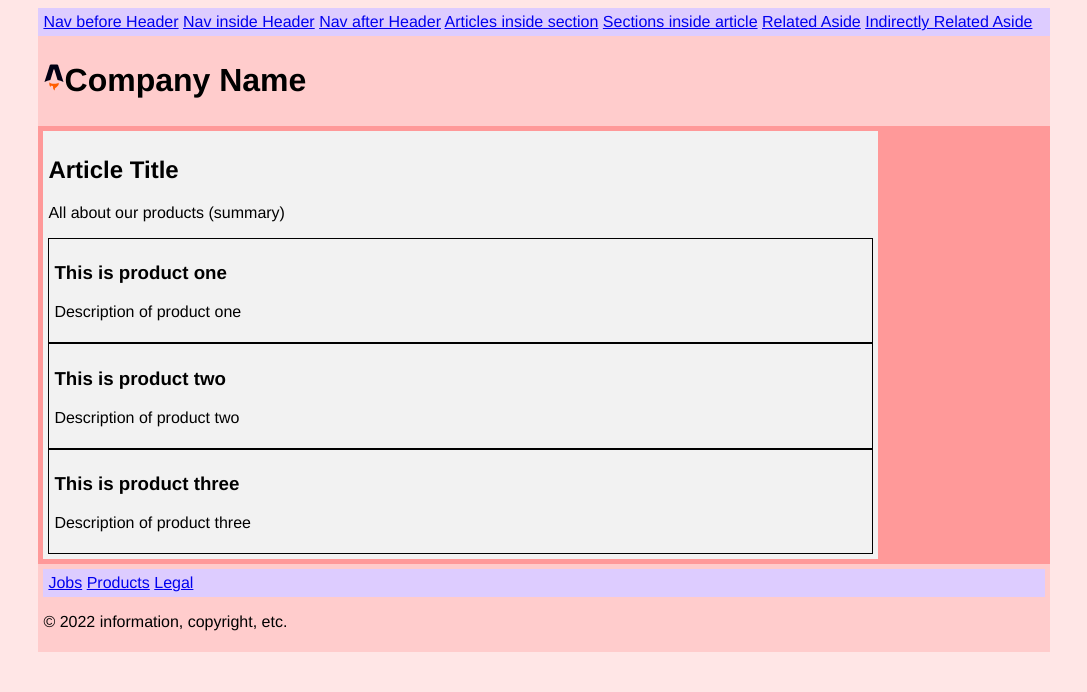
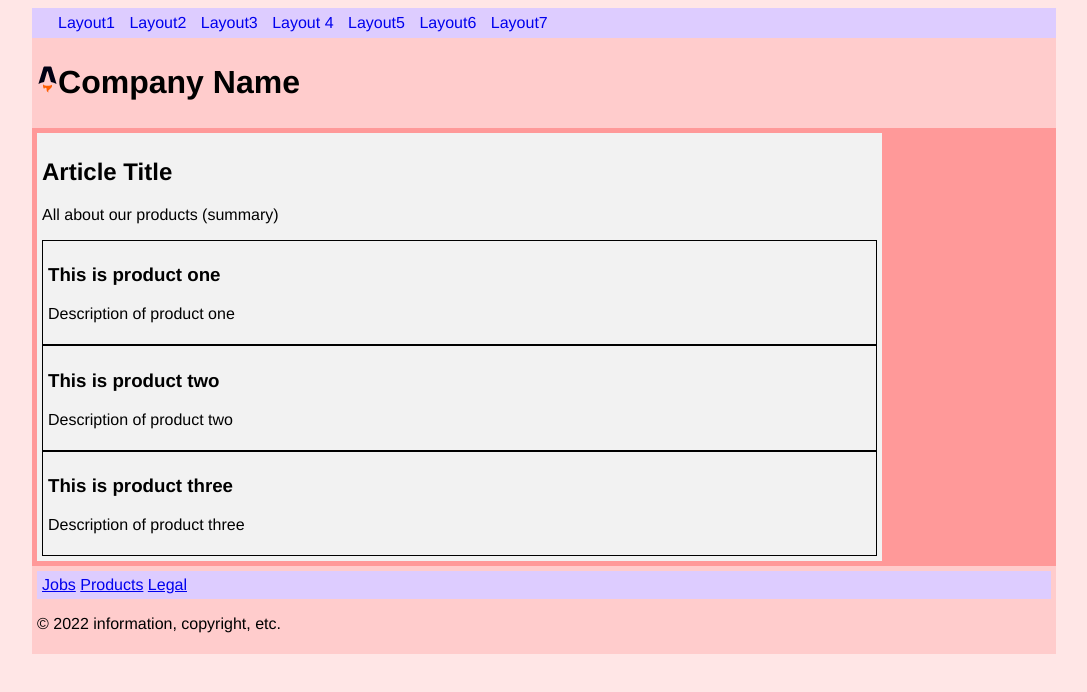
Before and after one commit to mobile-michel/semantic-layouts, an Astro site: page / in a window 1280 px wide. Shown: the whole page, without its empty margins (96-1183 px from the left). Built offline with nearby package versions, Linux system fonts and the light colour scheme; Astro itself is replaced by a stand-in of ours.

Commit message:
Responsive navigation

```diff
--- /dev/null
+++ b/src/components/Hamburger.astro
@@ -0,0 +1,83 @@
+---
+---
+<div class="hamburger">
+    <span class="line"></span>
+    <span class="line"></span>
+    <span class="line"></span>
+</div>
+
+
+
+<style>
+    /* nav styles */
+
+.hamburger {
+  padding-right: 20px;
+  cursor: pointer;
+}
+
+.hamburger .line {
+  display: block;
+  width: 40px;
+  height: 5px;
+  margin-bottom: 10px;
+  background-color: #ff9776;
+}
+
+.nav-links {
+  width: 100%;
+  top: 5rem;
+  left: 48px;
+  background-color: #ff9776;
+  display: none;
+  margin: 0;
+}
+
+.nav-links a {
+  display: block;
+  text-align: center;
+  padding: 10px 0;
+  text-decoration: none;
+  font-size: 1.2rem;
+  font-weight: bold;
+  text-transform: uppercase;
+}
+
+.nav-links a:hover, a:focus {
+  background-color: #ff9776;
+}
+
+.expanded {
+  display: unset;
+}
+
+@media screen and (min-width: 636px) {
+  .nav-links {
+    margin-left: 5em;
+    display: block;
+    position: static;
+    width: auto;
+    background: none;
+  }
+
+  .nav-links a {
+    display: inline-block;
+    padding: 15px 20px;
+  }
+
+  .hamburger {
+    display: none;
+  }
+
+
+}
+
+.dark body {
+  background-color: #0d0950;
+  color: #fff;
+}
+
+.dark .nav-links a {
+  color: #fff;
+}
+</style>
--- a/src/components/MainNav.astro
+++ b/src/components/MainNav.astro
@@ -1,9 +1,79 @@
-            <nav>
-                <a href="/">Nav before Header</a>
-                <a href="/NavInsideHeader">Nav inside Header</a>
-                <a href="/NavAfterHeader">Nav after Header</a>
-                <a href="/ArticlesInsideSection">Articles inside section</a>
-                <a href="/SectionsInsideArticle">Sections inside article</a>
-                <a href="/RelatedAside">Related Aside</a>
-                <a href="/IndirectlyRelatedAside">Indirectly Related Aside</a>
-            </nav>
+---
+---
+        <nav>
+            <div class="hamburger">
+                <span class="line"></span>
+                <span class="line"></span>
+                <span class="line"></span>
+            </div>
+            <div class="nav-links">
+                <a href="/" title="Nav before Header">Layout1</a>
+                <a href="/NavInsideHeader" title="Nav inside Header">Layout2</a>
+                <a href="/NavAfterHeader" title="Nav after Header">Layout3</a>
+                <a href="/ArticlesInsideSection" title="Articles inside section">Layout 4</a>
+                <a href="/SectionsInsideArticle" title="Sections inside article">Layout5</a>
+                <a href="/RelatedAside" title="Related Aside">Layout6</a>
+                <a href="/IndirectlyRelatedAside" title="Indirectly Related Aside">Layout7</a>
+            </div>
+        </nav>
+
+<style>
+    /* nav styles */
+
+.hamburger {
+  padding-right: 20px;
+  margin-top: 5px;
+  cursor: pointer;
+}
+
+.hamburger .line {
+  display: block;
+  width: 40px;
+  height: 4px;
+  margin-bottom: 10px;
+  background-color: hsl(0, 100%, 50%);
+}
+
+.nav-links {
+  width: 100%;
+  top: 5rem;
+  left: 48px;
+  background-color: hsl(0, 100%, 50%);
+  display: none;
+  margin: 0;
+}
+
+.nav-links a {
+  display: block;
+  text-align: center;
+  padding: 10px 0;
+  text-decoration: none;
+}
+
+.nav-links a:hover, a:focus {
+  background-color: hsl(0, 100%, 80%);
+}
+
+.expanded {
+  display: unset;
+}
+
+@media screen and (min-width: 768px) {
+  .nav-links {
+    margin-left: 1em;
+    display: block;
+    position: static;
+    width: auto;
+    background: none;
+  }
+
+  .nav-links a {
+    display: inline-block;
+    padding: 1px 5px;
+  }
+
+  .hamburger {
+    display: none;
+  }
+}
+</style>
--- a/src/layouts/BaseLayout.astro
+++ b/src/layouts/BaseLayout.astro
@@ -16,5 +16,11 @@ import '../styles/layout1.css';
 		<div id="wrapper">
 			<slot />
 		</div>
+		<script>
+
+document.querySelector('.hamburger').addEventListener('click', () => {
+	document.querySelector('.nav-links').classList.toggle('expanded');
+});
+		</script>
 	</body>
 </html>
--- a/src/styles/layout1.css
+++ b/src/styles/layout1.css
@@ -14,3 +14,10 @@
     }
 
   }
+
+  @media only screen and (min-width: 1280px) {
+    #wrapper {
+        width: 1024px;
+    }
+
+  }
```
